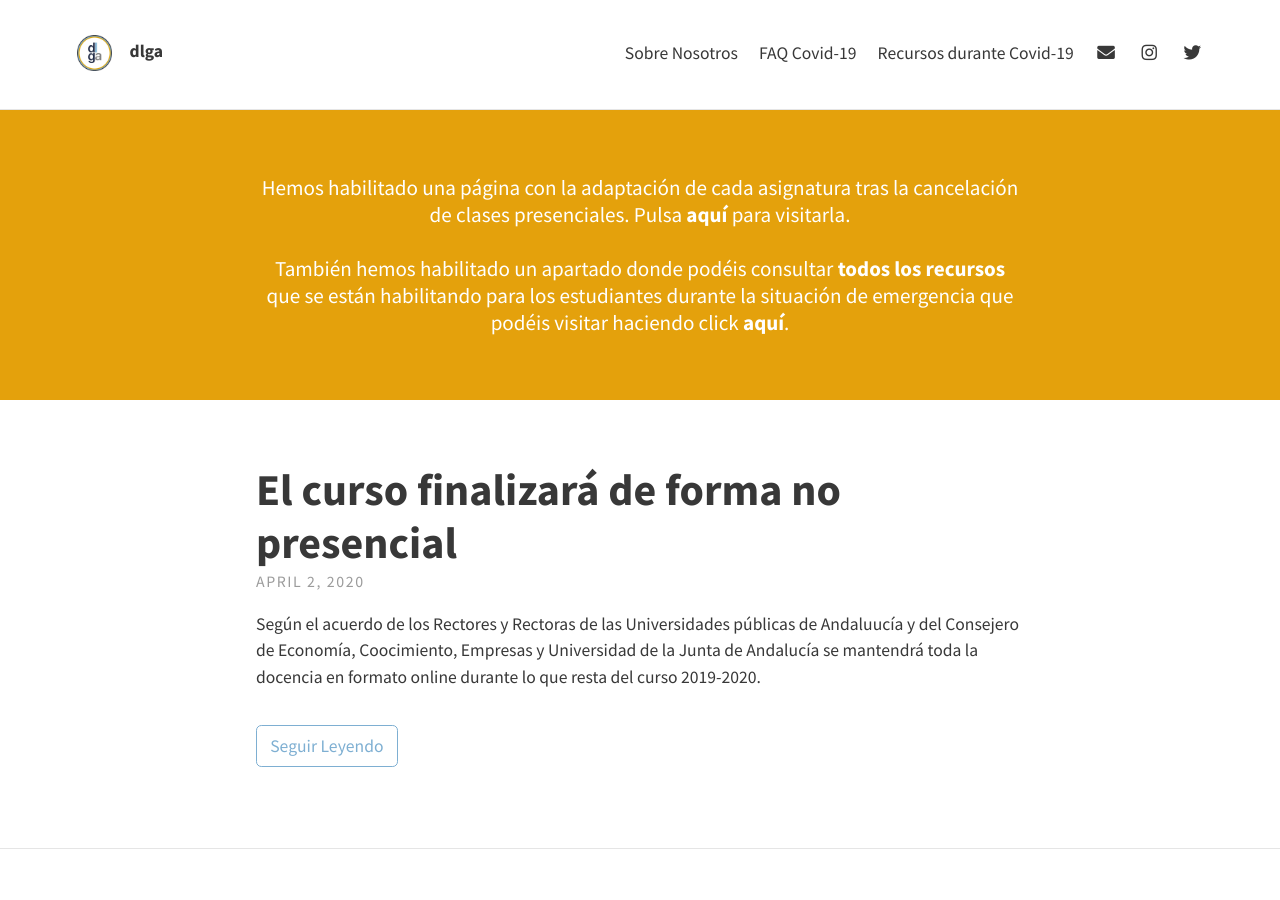
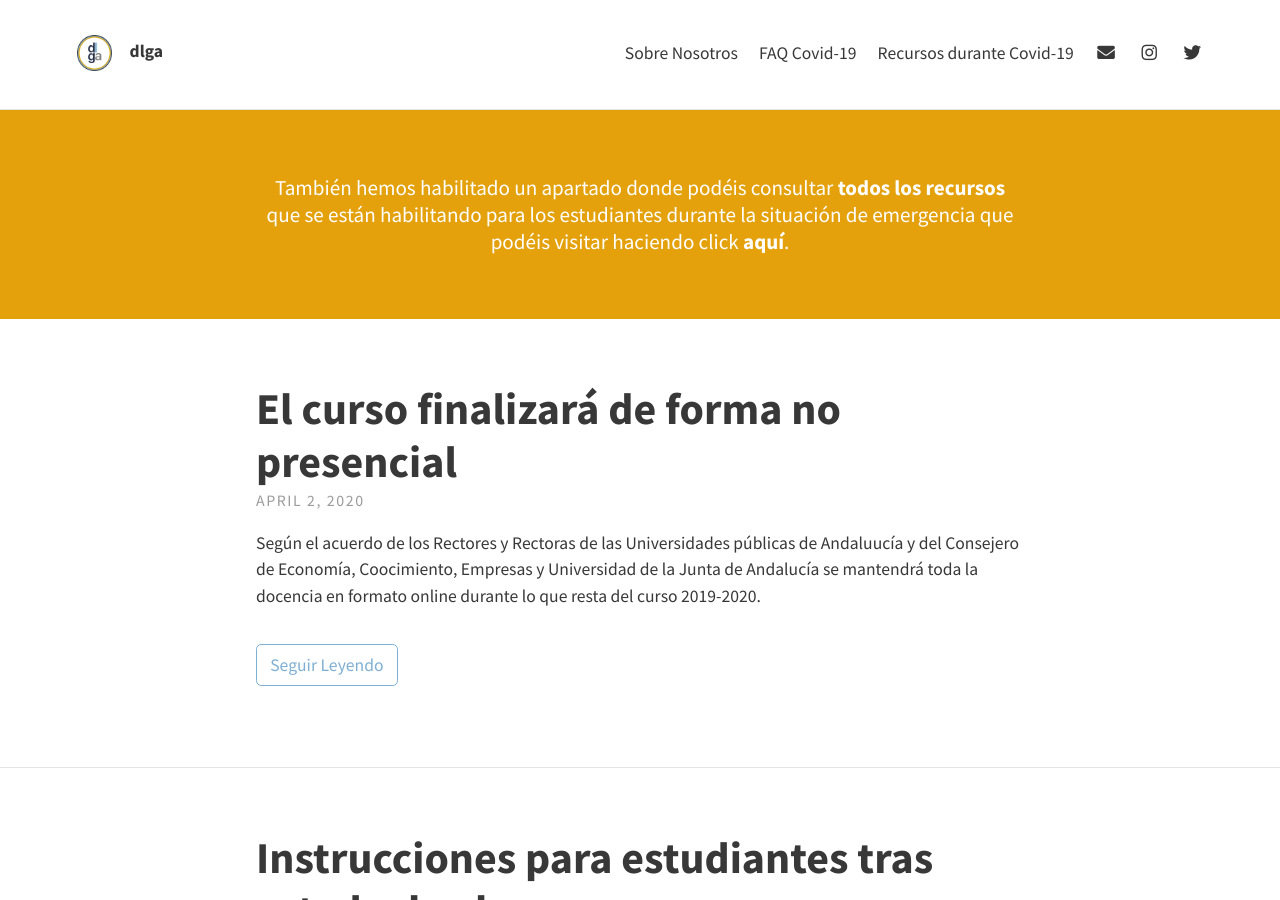
Before and after one commit to dlga/dlga.github.io, a Jekyll site: the page built from index.html, in a window 1280 px wide and 900 px high. Built offline with Jekyll 4.4.1, drawn with Linux system fonts in a browser that asks for light colours; nearby versions of some CDN libraries; the list of posts is cut into pages by our own code; part of the change alters nothing that is shown.

```diff
--- a/_config.yml
+++ b/_config.yml
@@ -15,6 +15,7 @@ theme_settings:
   header_text: >
      <a href="/dlgaadaptaciones/" target="blank">
      Hemos habilitado una página con la adaptación de cada asignatura tras la cancelación de clases presenciales. Pulsa <b>aquí</b> para visitarla.</a><br /><br />
+  header_text: >
      <a href="/covid/"> También hemos habilitado un apartado donde podéis consultar <b>todos los recursos</b> que se están habilitando para los estudiantes durante la situación de emergencia que podéis visitar haciendo click <b>aquí</b>.</a>
 
   header_text_feature_image:
```
